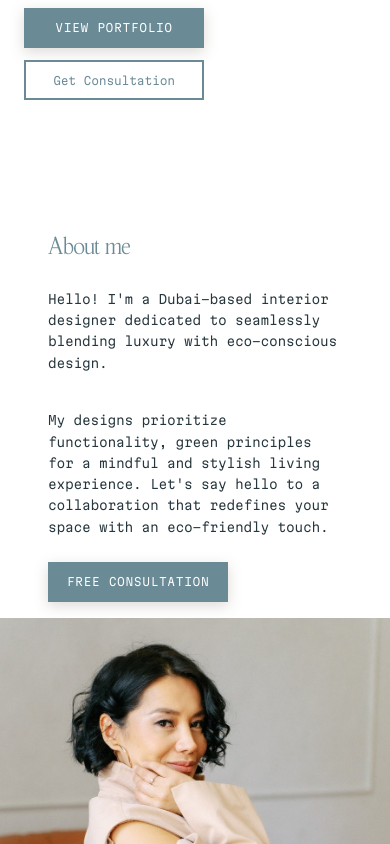
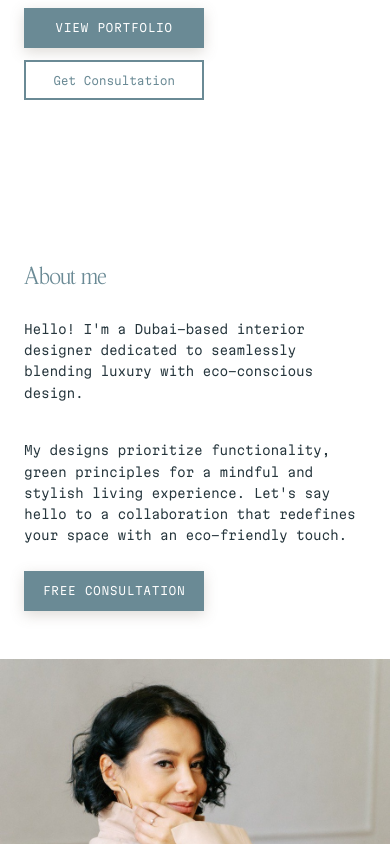
Before and after one commit to AllaOz/DesignerNext.js, a Next.js app in the folder interior-design/: page / in a window 390 px wide. Shown: the part 820-1664 px from the top of the page. Built offline with nearby package versions, Linux system fonts and the light colour scheme.

Commit message:
Align About Me section padding with other sections for consistency

```diff
--- a/interior-design/components/styles/aboutme.module.scss
+++ b/interior-design/components/styles/aboutme.module.scss
@@ -87,7 +87,10 @@
     display: flex;
     flex-direction: column-reverse;
     overflow-x: hidden;
-    padding: 20px 1.5rem 0.5rem;
+    padding: 50px 0 0;
+    margin: 0;
+    width: 100%;
+    max-width: 100vw;
   }
 
   .headingTwo {
@@ -109,7 +112,7 @@
     flex-direction: column;
     height: 50vh;
     width: 100%;
-    padding: 2rem 1.5rem 0 1.5rem;
+    padding: 2rem 1.5rem 2rem 1.5rem;
     margin-top: 0;
   }
 
```
